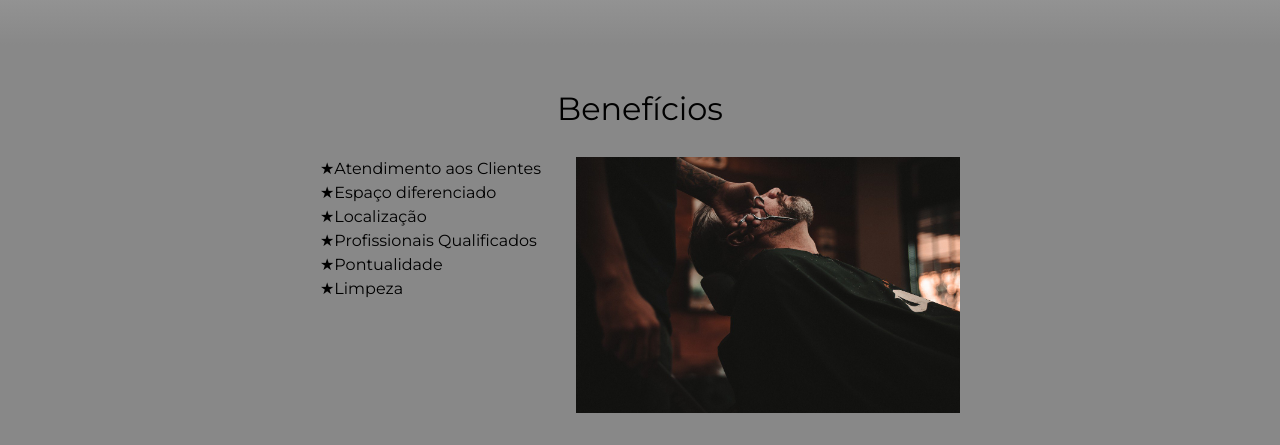
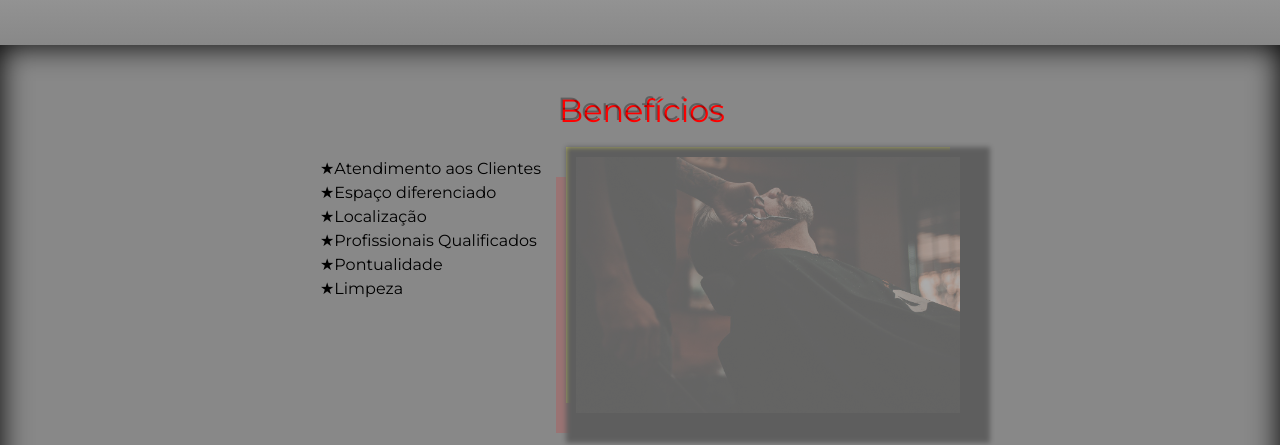
Before and after one commit to RivaniaGomes/ALURA_HTML5_CSS3_PrimeirosPassos, a plain HTML site: page index.html in a window 1280 px wide. Shown: the part 1562-2007 px from the top of the page. Drawn offline with Linux system fonts and the light colour scheme.

Commit message:
Opacidade e sombra

```diff
--- a/css/style.css
+++ b/css/style.css
@@ -160,6 +160,8 @@ th {
   font-size: 2em;
   margin: 0 0 1em;
   clear: left;
+  color: rgba(0, 0, 0, 0.3);
+  text-shadow: 2px 2px #FF0000;
 }
 
 /* .titulo-principal:first-letter {
@@ -216,6 +218,7 @@ th {
 .beneficios {
   padding: 3em 0;
   background: #888888;
+  box-shadow: inset 0 0 30px #000000;
 }
 
 .conteudo-beneficios {
@@ -252,6 +255,13 @@ li > a:hover {
 
 .imagem-beneficios {
   width: 60%;
+  opacity: 0.3;
+  transition: 400ms;
+  box-shadow: 10px 10px 5px 20px #000000, -10px -10px yellow, -20px 20px rgba(255, 0, 0, 0.5);
+}
+
+.imagem-beneficios:hover {
+  opacity: 1;
 }
 
 .video {
```
